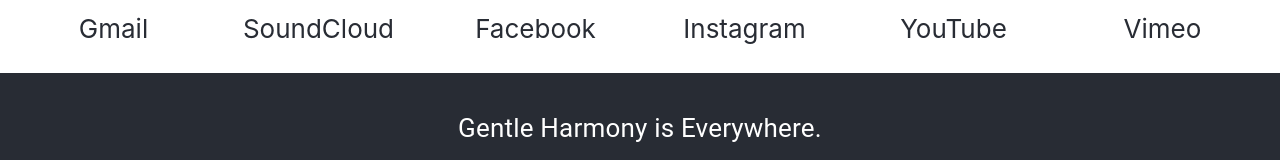
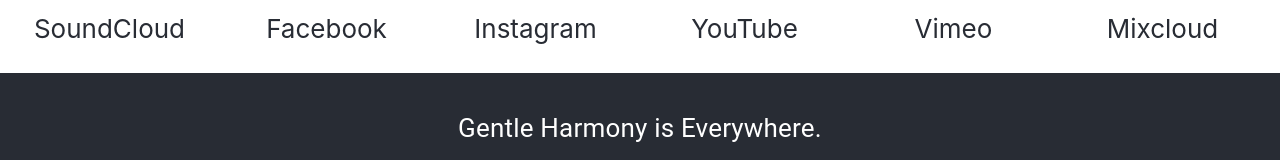
Before and after one commit to andrewakrise/djr, a React (Create React App) app: page / in a window 1280 px wide. Shown: the top 160 px of the page. Built offline with nearby package versions, Linux system fonts and the light colour scheme; the HTML template or start-up script is replaced by a standard one.

Commit message:
fix instagram and add mixcloud

```diff
--- a/src/components/Navbar.js
+++ b/src/components/Navbar.js
@@ -3,33 +3,6 @@
 const Navbar = () => {
   return (
     <Grid container sx={{ p: 'calc(5px + 1vmin)', flexGrow: 1, minHeight: '100%', alignItems: 'center', justifyContent: 'center' }}>
-      <Grid item xs={6} sm={3} md={2}>
-        <Box
-          sx={{
-            display: 'flex',
-            justifyContent: { xs: 'center' },
-            fontSize: 'calc(10px + 2vmin)',
-            mb: { xs: 2 },
-            mr: { xs: 1 },
-          }}
-        >
-          <Link
-            href="mailto:andrewrisedj@gmail.com"
-            target="_blank"
-            rel="noopener noreferrer"
-            sx={{
-              color: '#282c34',
-              textDecoration: 'none',
-              ':hover': {
-                color: '#037392',
-                textDecoration: 'underline'
-              }
-            }}
-          >
-            Gmail
-          </Link>
-        </Box>
-      </Grid>
       <Grid item xs={6} sm={3} md={2}>
         <Box
           sx={{
@@ -93,7 +66,7 @@
           }}
         >
           <Link
-            href="https://www.instagram.com/andrew_rise/"
+            href="https://www.instagram.com/andrewrisedj/"
             target="_blank"
             rel="noopener noreferrer"
             sx={{
@@ -119,7 +92,7 @@
           }}
         >
           <Link
-            href="https://www.youtube.com/@DJRISE-arisedj/"
+            href="https://www.youtube.com/@risedj/"
             target="_blank"
             rel="noopener noreferrer"
             sx={{
@@ -161,6 +134,33 @@
           </Link>
         </Box>
       </Grid>
+      <Grid item xs={6} sm={3} md={2}>
+        <Box
+          sx={{
+            display: 'flex',
+            justifyContent: { xs: 'center' },
+            fontSize: 'calc(10px + 2vmin)',
+            mb: { xs: 2}
+          }}
+        >
+          <Link
+            href="https://www.mixcloud.com/andrewrisedj/"
+            target="_blank"
+            rel="noopener noreferrer"
+            sx={{
+              color: '#282c34',
+              textDecoration: 'none',
+              ':hover': {
+                color: '#037392',
+                textDecoration: 'underline'
+              }
+            }}
+          >
+            Mixcloud
+          </Link>
+        </Box>
+      </Grid>
+
     </Grid>
   );
 };
```
Also changed, not shown: 7 other files (tests, documents, lock files or other folders).
